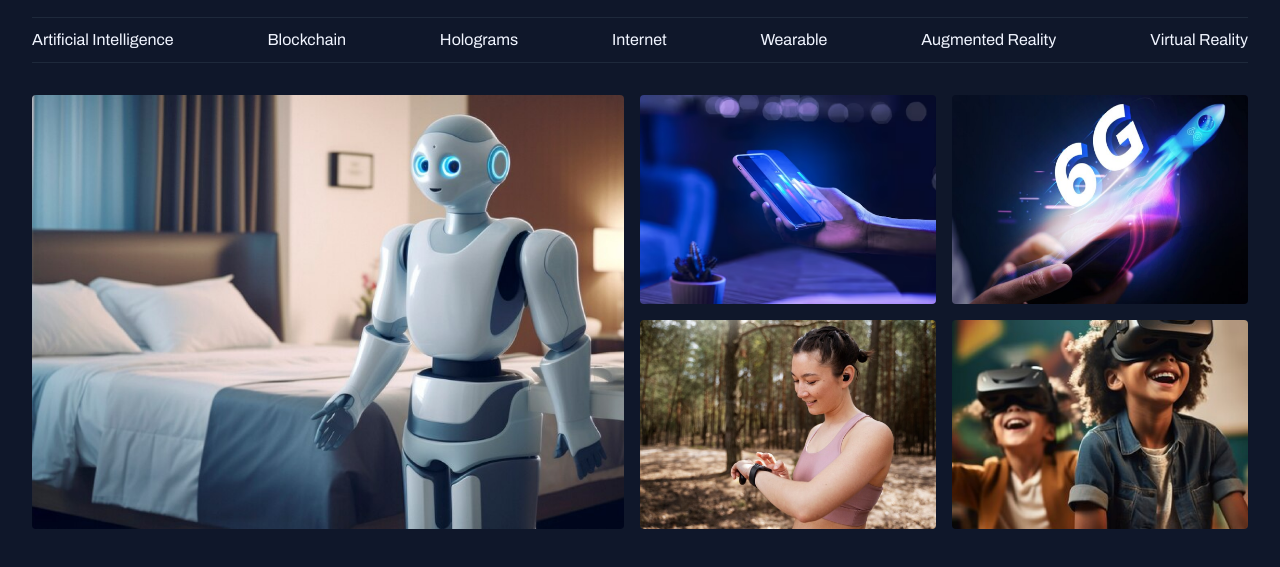
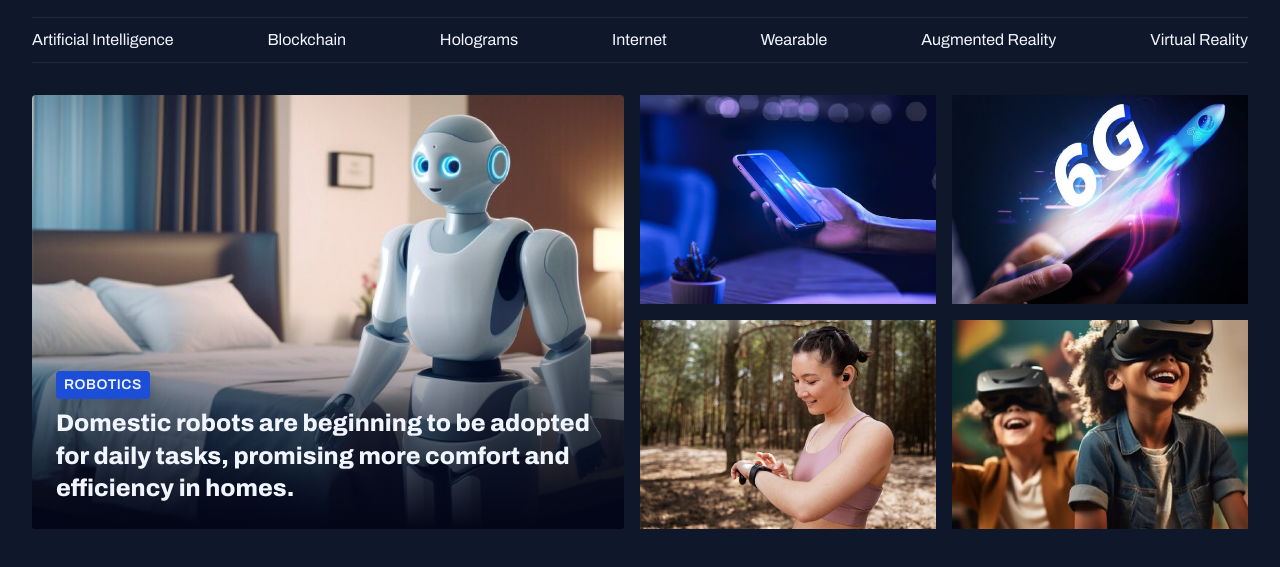
Before and after one commit to Quin-shi-huan/news-portal, a plain HTML site: page index.html in a window 1280 px wide. Shown: the part 55-622 px from the top of the page. Drawn offline with Linux system fonts and the light colour scheme.

Commit message:
adjusting card content

```diff
--- a/index.html
+++ b/index.html
@@ -43,9 +43,13 @@
 
         <main class="grid container">
             <section id="featured" class="grid grid-flow-col gap-16">
-                <div>
+                <figure class="card">
                     <img src="assets/images/Image 01.png" alt="A white robot standing in a hotel room">
-                </div>
+                    <figcaption>
+                        <span class="content-tag text-sm">Robotics</span>
+                        <h2 class="text-2xl">Domestic robots are beginning to be adopted for daily tasks, promising more comfort and efficiency in homes.</h2>
+                    </figcaption>
+                </figure>
 
                 <div class="grid grid-cols-2 gap-16">
                     <div>
--- a/styles/global.css
+++ b/styles/global.css
@@ -56,6 +56,17 @@ img{
     max-width: 100%;
 }
 
+.content-tag{
+    display: inline-block;
+    background-color: var(--brand-color-dark);
+    padding: 4px 8px;
+    border-radius: 4px;
+    font: 500 10px/1.2 var(--font-family);
+    text-transform: uppercase;
+    letter-spacing: 0.04em;
+    box-shadow: 0px 4px 16px #02061040;
+}
+
 .container{
     max-width: 1280px;
     padding-inline: 32px;
--- a/styles/sections.css
+++ b/styles/sections.css
@@ -2,6 +2,33 @@
     img{
         height: 100%;
         object-fit: cover;
-        border-radius: 4px;
     }
 }
+
+.card{
+    position: relative;
+    border-radius: 4px;
+    overflow: hidden;
+    &::before{
+        content: "";
+        position: absolute;
+        inset: 0;
+        top: 50%;
+        background: linear-gradient(
+            180deg,
+            transparent 0%,
+            #020617 100%
+        );
+    }
+
+    figcaption{
+        position: absolute;
+        bottom: 0;
+
+        padding: 24px;
+
+        h2{
+            margin-top: 8px;
+        }
+    }
+}
--- a/styles/utility.css
+++ b/styles/utility.css
@@ -13,3 +13,19 @@
 .gap-16{
     gap: 16px;
 }
+
+.text-2xl{
+    font: var(--heading-1);
+}
+
+.text-xl{
+    font: var(--heading-2);
+}
+
+.text-lg{
+    font: var(--heading-3);
+}
+
+.text-sm{
+    font: var(--text-span);
+}
```
